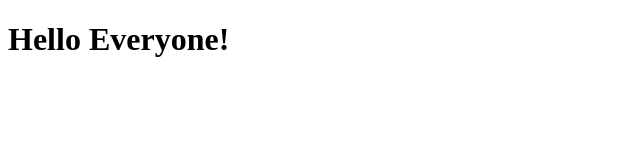
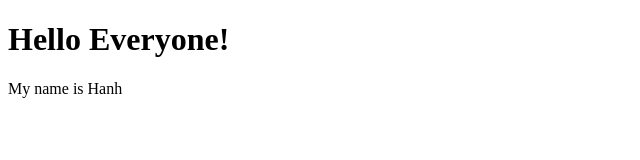
Before and after one commit to myhanh5671/CT300_Lab1_BaiTap1, a plain HTML site: page index.html in a window 1280 px wide. Shown: the whole page, without its empty margins (0-640 px from the left). Drawn offline with Linux system fonts and the light colour scheme.

Commit message:
Modified index.html

```diff
--- a/index.html
+++ b/index.html
@@ -7,5 +7,6 @@
 </head>
 <body>
     <h1>Hello Everyone!</h1>
+    <p>My name is Hanh</p>
 </body>
 </html>
```
